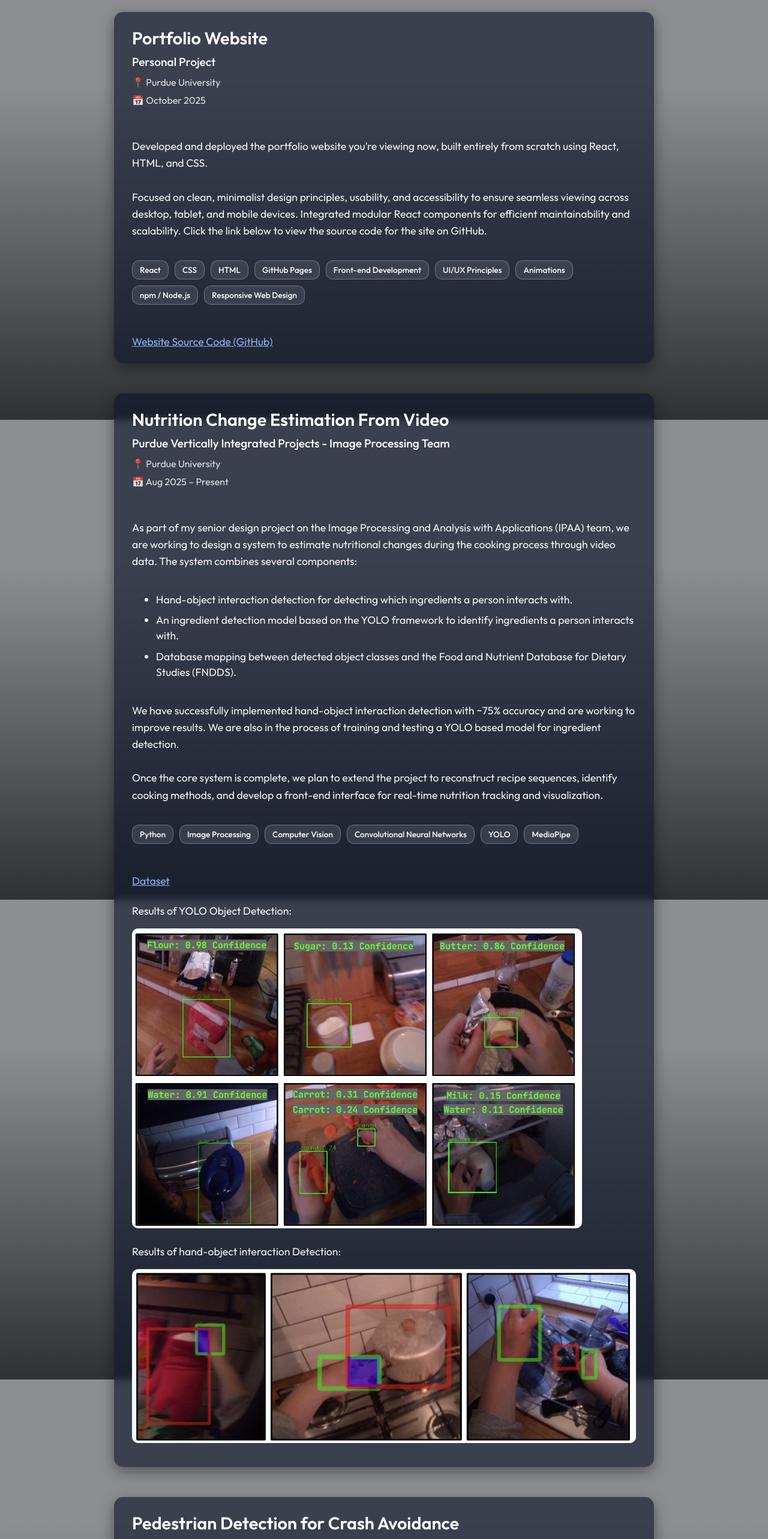
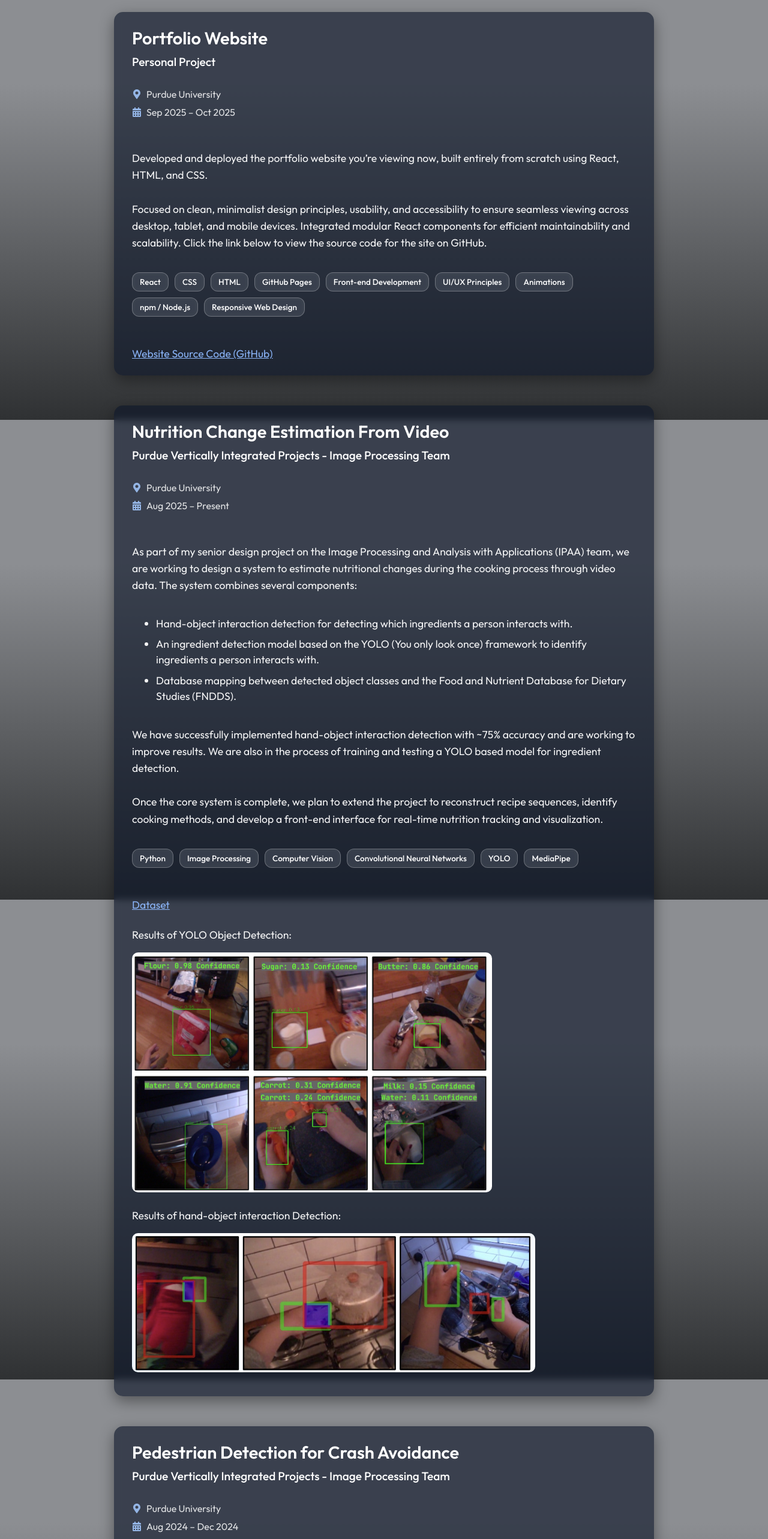
Before and after one commit to dweintz/personal-portfolio, a React (Vite) app: page /projects in a window 1280 px wide. Shown: the part 100-2666 px from the top of the page at 60% size. Built offline with nearby package versions, Linux system fonts and the light colour scheme; the HTML template or start-up script is replaced by a standard one.

Commit message:
Changed calendar and location icons

```diff
--- a/src/Pages/Projects/ProjectBoxes/NutritionProject.jsx
+++ b/src/Pages/Projects/ProjectBoxes/NutritionProject.jsx
@@ -1,6 +1,7 @@
 import '../Projects.css';
 import project1Img1 from '../../../assets/YOLO.png';
 import handObject from '../../../assets/hand_object.png';
+import { FaMapMarkerAlt, FaCalendarAlt } from 'react-icons/fa';
 
 const NutritionProject = () => {
   const skills = [
@@ -20,11 +21,14 @@
             <h3 className="work-role">
                 Purdue Vertically Integrated Projects - Image Processing Team
             </h3>
+            <br></br>
             <p className="project-location">
-                📍 Purdue University
+                <FaMapMarkerAlt style={{ marginRight: '8px', color: '#a3c9ff' }} />
+                Purdue University
             </p>
             <p className="project-duration">
-                📅 Aug 2025 – Present
+                <FaCalendarAlt style={{ marginRight: '8px', color: '#a3c9ff' }} />
+                Aug 2025 – Present
             </p>
             <div className="work-desc">
                 <p><br></br>
@@ -42,8 +46,8 @@
                         </li>
                         <li>
                             An ingredient detection model based on the
-                            YOLO framework to identify ingredients a person
-                            interacts with.
+                            YOLO (You only look once) framework to identify
+                            ingredients a person interacts with.
                         </li>
                         <li>
                             Database mapping between detected object
@@ -67,7 +71,6 @@
                     real-time nutrition tracking and visualization.
                 </p>
             </div>
-
             <div className="skills-container">
                 {skills.map((skill, l) => (
                 <span key={l} className="skill-pill">{skill}</span>
--- a/src/Pages/Projects/ProjectBoxes/PedestrianProject.jsx
+++ b/src/Pages/Projects/ProjectBoxes/PedestrianProject.jsx
@@ -5,6 +5,7 @@
 import poster from '../../../assets/Research_Poster.pdf';
 import pedestrian1 from '../../../assets/pedestrian1.png';
 import pedestrian2 from '../../../assets/pedestrian2.png';
+import { FaMapMarkerAlt, FaCalendarAlt } from 'react-icons/fa';
 
 const PedestrianProject = () => {
   const skills = ['Python', 'Image Processing',
@@ -26,11 +27,14 @@
             <h3 className="work-role">
                 Purdue Vertically Integrated Projects - Image Processing Team
             </h3>
+            <br></br>
             <p className="project-location">
-                📍 Purdue University
+                <FaMapMarkerAlt style={{ marginRight: '8px', color: '#a3c9ff' }} />
+                Purdue University
             </p>
             <p className="project-duration">
-                📅 Aug 2024 – Dec 2024
+                <FaCalendarAlt style={{ marginRight: '8px', color: '#a3c9ff' }} />
+                Aug 2024 – Dec 2024
             </p>
             <div className="work-desc">
                 <p><br></br>
--- a/src/Pages/Projects/ProjectBoxes/WebsiteProject.jsx
+++ b/src/Pages/Projects/ProjectBoxes/WebsiteProject.jsx
@@ -1,5 +1,5 @@
 import '../Projects.css';
-
+import { FaMapMarkerAlt, FaCalendarAlt } from 'react-icons/fa';
 
 const WebsiteProject = () => {
   const skills = [
@@ -20,11 +20,14 @@
             <h3 className="work-role">
                 Personal Project
             </h3>
+            <br></br>
             <p className="project-location">
-                📍 Purdue University
+                <FaMapMarkerAlt style={{ marginRight: '8px', color: '#a3c9ff' }} />
+                Purdue University
             </p>
             <p className="project-duration">
-                📅 October 2025
+                <FaCalendarAlt style={{ marginRight: '8px', color: '#a3c9ff' }} />
+                Sep 2025 – Oct 2025
             </p>
             <div className="work-desc">
                 <p><br></br>
--- a/src/Pages/Projects/Projects.css
+++ b/src/Pages/Projects/Projects.css
@@ -29,13 +29,6 @@
   margin-bottom: 10px;
 }
 
-.project-location,
-.project-duration {
-  font-size: 1rem;
-  opacity: 0.85;
-  margin-bottom: 10px;
-}
-
 .project-desc {
   font-size: 1.1rem;
   line-height: 1.6;
@@ -62,8 +55,8 @@
   gap: 10px;
   margin-top: 15px;
   margin-bottom: 15px;
-  max-width: 100%;
-  max-height: 500px;
+  max-width: 80%;
+  max-height: 400px;
   object-fit: contain;
   border-radius: 10px;
 }
@@ -161,4 +154,8 @@
   .projects-page {
     padding: 30px 20px;
   }
+
+  .full-images img {
+    max-width: 100%;
+  }
 }
--- a/src/Pages/WorkExperience/Experiences/Chipotle.jsx
+++ b/src/Pages/WorkExperience/Experiences/Chipotle.jsx
@@ -1,6 +1,6 @@
 import '../WorkExperience.css';
 import chipotleLogo from '../../../assets/chipotle_logo.png';
-
+import { FaMapMarkerAlt, FaCalendarAlt } from 'react-icons/fa';
 
 const Chipotle = () => {
   const skills = ['Food service', 'Retail', 'Team work']
@@ -16,11 +16,14 @@
         <h3 className="work-role">
             Crew Member
         </h3>
-        <p className="work-date">
+        <br></br>
+        <p className="project-location">
+            <FaMapMarkerAlt style={{ marginRight: '8px', color: '#a3c9ff' }} />
+            Cincinnati, OH
+        </p>
+        <p className="project-duration">
+            <FaCalendarAlt style={{ marginRight: '8px', color: '#a3c9ff' }} />
             May 2022 – Aug 2022
-        </p>
-        <p className="work-location">
-            Cincinnati, Ohio
         </p>
         <p className="work-desc">
             <p>
--- a/src/Pages/WorkExperience/Experiences/Costco.jsx
+++ b/src/Pages/WorkExperience/Experiences/Costco.jsx
@@ -1,6 +1,6 @@
 import '../WorkExperience.css';
 import costcoLogo from '../../../assets/costco_logo.png';
-
+import { FaMapMarkerAlt, FaCalendarAlt } from 'react-icons/fa';
 
 const Costco = () => {
   const skills = ['Customer Satisfaction', 'Communication', 'Retail']
@@ -16,11 +16,14 @@
         <h3 className="work-role">
             Front End Assistant
         </h3>
-        <p className="work-date">
+        <br></br>
+        <p className="project-location">
+            <FaMapMarkerAlt style={{ marginRight: '8px', color: '#a3c9ff' }} />
+            Cincinnati, OH
+        </p>
+        <p className="project-duration">
+            <FaCalendarAlt style={{ marginRight: '8px', color: '#a3c9ff' }} />
             May 2023 – Jan 2025
-        </p>
-        <p className="work-location">
-            Cincinnati, Ohio
         </p>
         <p className="work-desc">
             <p>
--- a/src/Pages/WorkExperience/Experiences/GEInspection.jsx
+++ b/src/Pages/WorkExperience/Experiences/GEInspection.jsx
@@ -1,6 +1,6 @@
 import '../WorkExperience.css';
 import geLogo from '../../../assets/ge_logo.png';
-
+import { FaMapMarkerAlt, FaCalendarAlt } from 'react-icons/fa';
 
 const GEInspection = () => {
   const skills = ['Python', 'Image Processing', 'CT Imagining',
@@ -18,11 +18,14 @@
         <h3 className="work-role">
             Inspection Engineering Intern - CT Imaging
         </h3>
-        <p className="work-date">
+        <br></br>
+        <p className="project-location">
+            <FaMapMarkerAlt style={{ marginRight: '8px', color: '#a3c9ff' }} />
+            Evendale, OH
+        </p>
+        <p className="project-duration">
+            <FaCalendarAlt style={{ marginRight: '8px', color: '#a3c9ff' }} />
             May 2024 – Aug 2024
-        </p>
-        <p className="work-location">
-            Evendale, Ohio
         </p>
         <p className="work-desc">
             <p>
--- a/src/Pages/WorkExperience/Experiences/GEManufacturing.jsx
+++ b/src/Pages/WorkExperience/Experiences/GEManufacturing.jsx
@@ -1,6 +1,6 @@
 import '../WorkExperience.css';
 import geLogo from '../../../assets/ge_logo.png';
-
+import { FaMapMarkerAlt, FaCalendarAlt } from 'react-icons/fa';
 
 const GEManufacturing = () => {
   const skills = ['Python', 'Excel', 'Lean Manufacturing',
@@ -18,11 +18,14 @@
         <h3 className="work-role">
             Supply Chain and Manufacturing Intern - Assembly and Test
         </h3>
-        <p className="work-date">
+        <br></br>
+        <p className="project-location">
+            <FaMapMarkerAlt style={{ marginRight: '8px', color: '#a3c9ff' }} />
+            Evendale, OH
+        </p>
+        <p className="project-duration">
+            <FaCalendarAlt style={{ marginRight: '8px', color: '#a3c9ff' }} />
             May 2025 – Aug 2025
-        </p>
-        <p className="work-location">
-            Evendale, Ohio
         </p>
         <p className="work-desc">
             <p>
--- a/src/index.css
+++ b/src/index.css
@@ -76,6 +76,15 @@
   animation: slideInRight 0.8s cubic-bezier(0.25, 0.7, 0.2, 1) forwards;
 }
 
+.project-location,
+.project-duration {
+  display: flex;
+  align-items: center;
+  font-size: 1rem;
+  opacity: 0.85;
+  margin-bottom: 10px;
+}
+
 @keyframes slideIn {
   to {
     opacity: 1;
```
